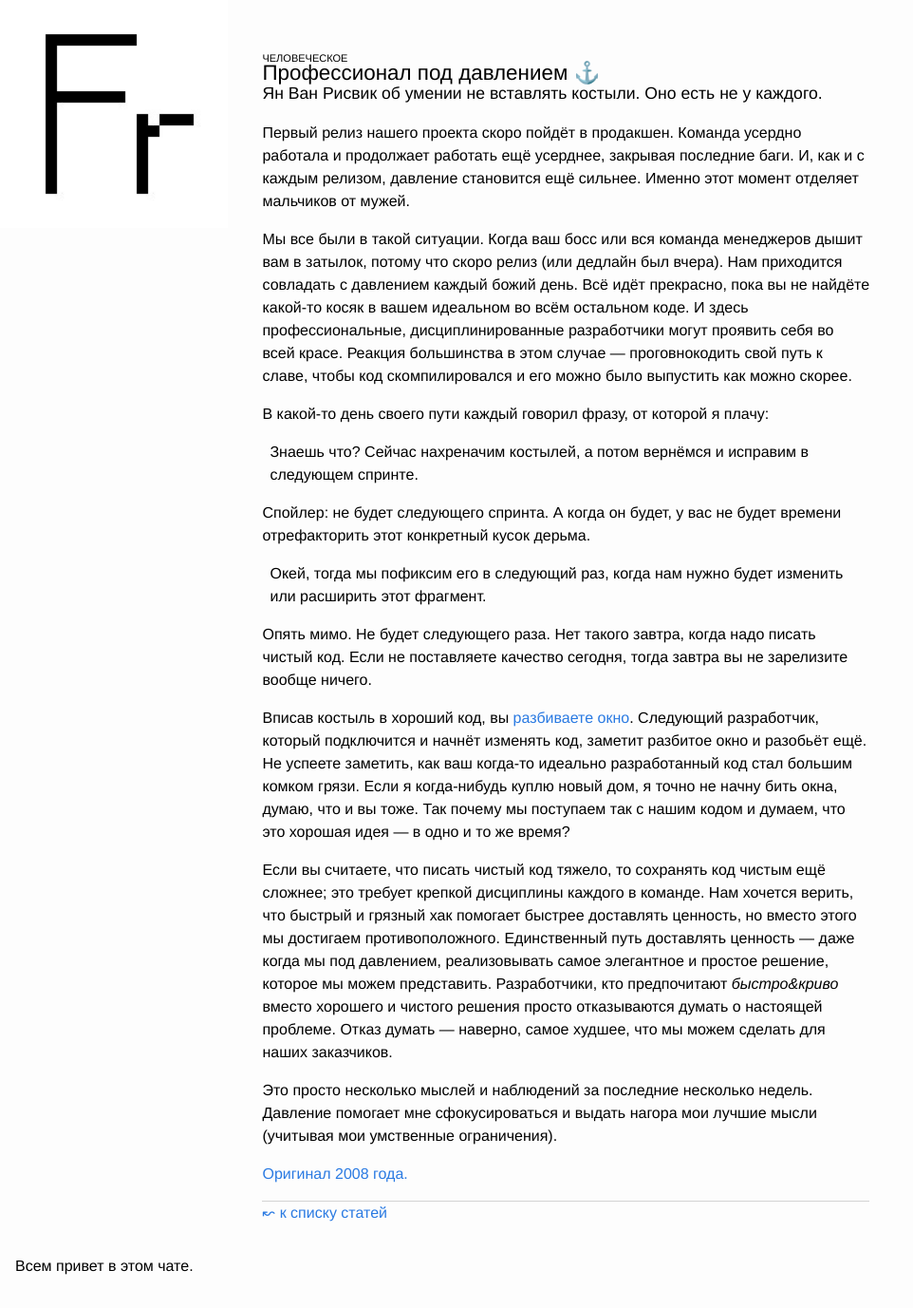
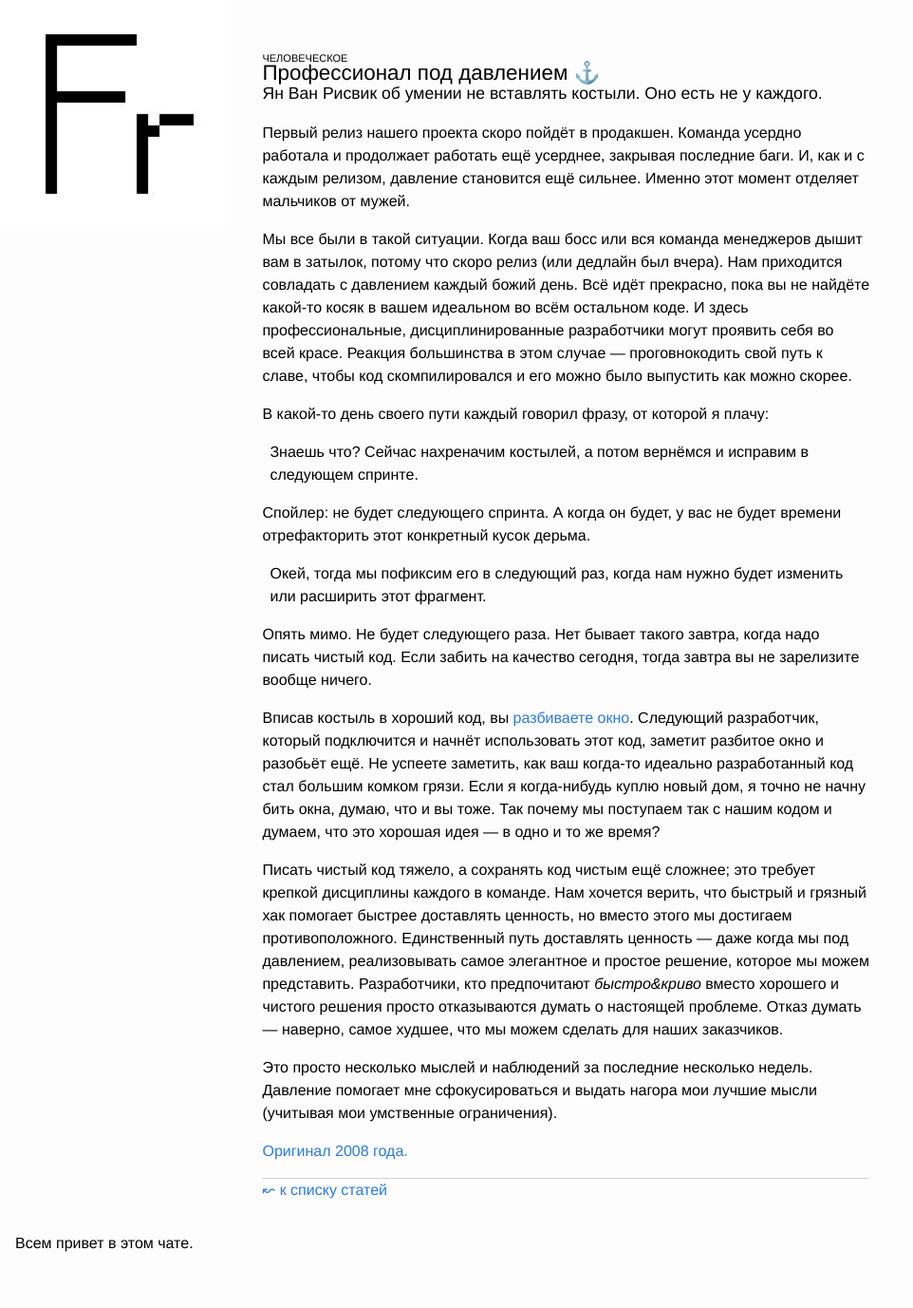
Before and after one commit to smirina/frontiermag.github.io, a Jekyll site: the page built from _posts/2014-06-26-professional-under-pressure.markdown, in a window 1280 px wide. Shown: the whole page at 95% size, without its empty margins (0-962 px from the left). Built offline with Jekyll 4.4.1, drawn with Linux system fonts in a browser that asks for light colours; comment, search, counter and statistics services are not loaded; after the commit the page ends 1353 px from its top, so only the background shows below that.

Commit message:
Update 2014-06-26-professional-under-pressure.markdown

```diff
--- a/_posts/2014-06-26-professional-under-pressure.markdown
+++ b/_posts/2014-06-26-professional-under-pressure.markdown
@@ -21,15 +21,14 @@ short: "Ян Ван Рисвик об умении не вставлять ко
 
 > Окей, тогда мы пофиксим его в следующий раз, когда нам нужно будет изменить или расширить этот фрагмент.
 
-Опять мимо. Не будет следующего раза. Нет такого завтра, когда надо писать чистый код. Если не поставляете качество сегодня,
-тогда завтра вы не зарелизите вообще ничего.
+Опять мимо. Не будет следующего раза. Нет бывает такого завтра, когда надо писать чистый код. Если забить на качество сегодня, тогда завтра вы не зарелизите вообще ничего.
 
-Вписав костыль в хороший код, вы [разбиваете окно](http://en.wikipedia.org/wiki/Parable_of_the_broken_window). Следующий разработчик, который подключится и начнёт изменять код,
+Вписав костыль в хороший код, вы [разбиваете окно](http://en.wikipedia.org/wiki/Parable_of_the_broken_window). Следующий разработчик, который подключится и начнёт использовать этот код,
 заметит разбитое окно и разобьёт ещё. Не успеете заметить, как ваш когда-то идеально разработанный код стал большим комком грязи.
 Если я когда-нибудь куплю новый дом, я точно не начну бить окна, думаю, что и вы тоже. Так почему мы поступаем так с нашим
 кодом и думаем, что это хорошая идея — в одно и то же время?
 
-Если вы считаете, что писать чистый код тяжело, то сохранять код чистым ещё сложнее; это требует крепкой дисциплины каждого
+Писать чистый код тяжело, а сохранять код чистым ещё сложнее; это требует крепкой дисциплины каждого
 в команде. Нам хочется верить, что быстрый и грязный хак помогает быстрее доставлять ценность, но вместо этого мы
 достигаем противоположного. Единственный путь доставлять ценность — даже когда мы под давлением, реализовывать самое
 элегантное и простое решение, которое мы можем представить. Разработчики, кто предпочитают *быстро&криво* вместо
```
